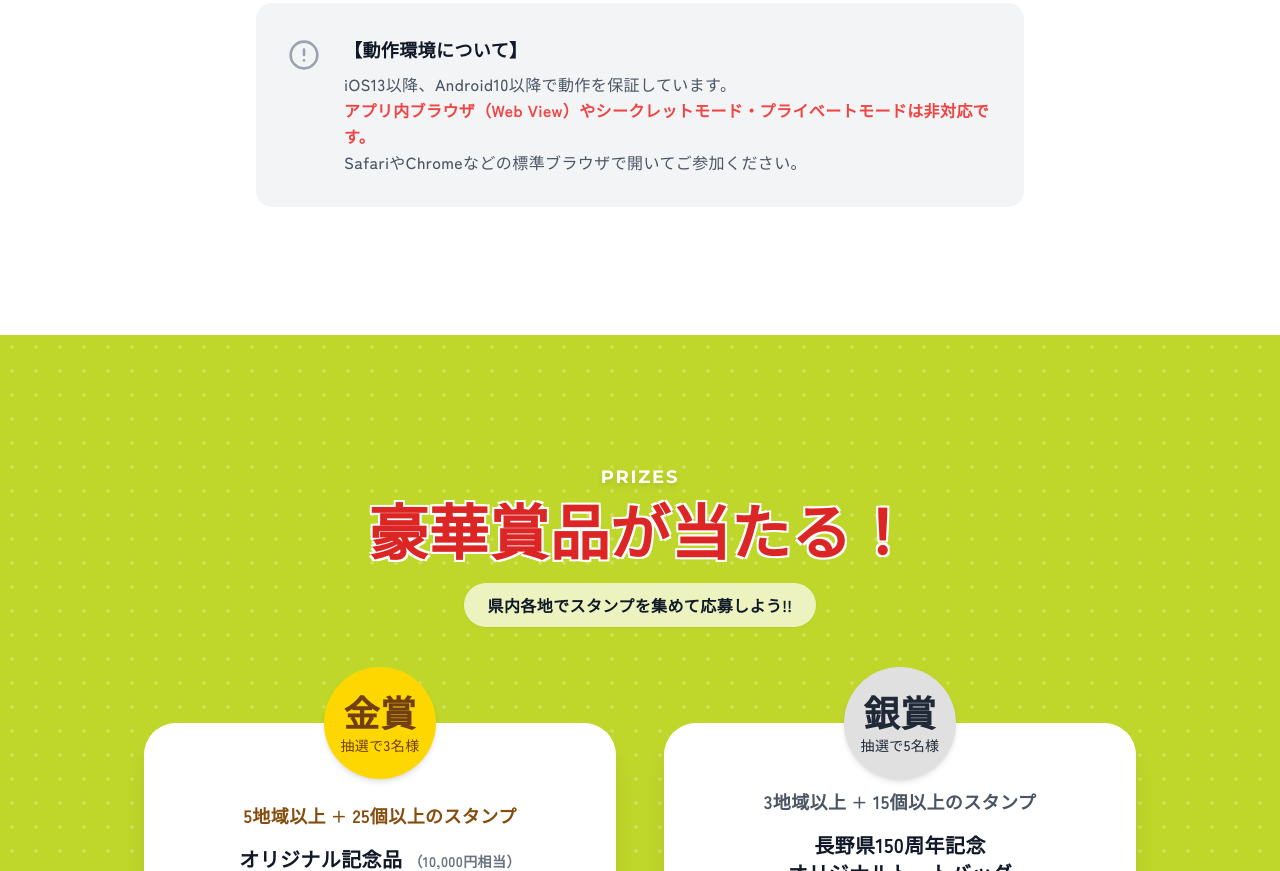
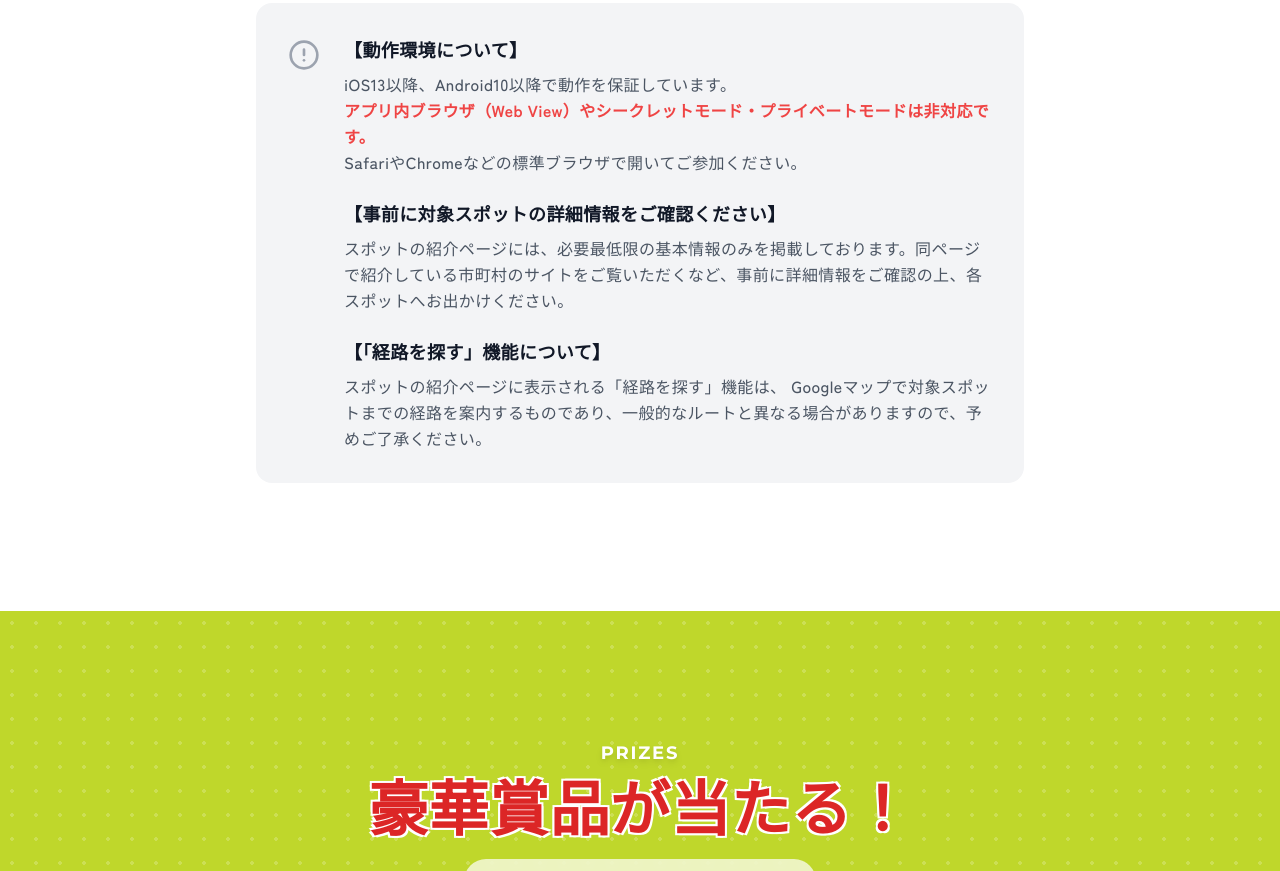
Before and after one commit to omomoinc/nagano150, a plain HTML site: page index.html in a window 1280 px wide. Shown: the part 2651-3522 px from the top of the page. Drawn offline with nearby package versions, Linux system fonts and the light colour scheme.

Commit message:
注意事項を追加

```diff
--- a/index.html
+++ b/index.html
@@ -244,10 +244,20 @@
                 </svg>
                 <div class="text-left w-full">
                     <p class="text-lg font-bold text-gray-900 mb-2">【動作環境について】</p>
-                    <p class="text-base text-gray-600 leading-relaxed font-medium">
+                    <p class="text-base text-gray-600 leading-relaxed font-medium mb-6">
                         iOS13以降、Android10以降で動作を保証しています。<br>
                         <span class="text-red-500 font-bold">アプリ内ブラウザ（Web View）やシークレットモード・プライベートモードは非対応です。</span><br>
                         SafariやChromeなどの標準ブラウザで開いてご参加ください。
+                    </p>
+
+                    <p class="text-lg font-bold text-gray-900 mb-2">【事前に対象スポットの詳細情報をご確認ください】</p>
+                    <p class="text-base text-gray-600 leading-relaxed font-medium mb-6">
+                        スポットの紹介ページには、必要最低限の基本情報のみを掲載しております。同ページで紹介している市町村のサイトをご覧いただくなど、事前に詳細情報をご確認の上、各スポットへお出かけください。
+                    </p>
+
+                    <p class="text-lg font-bold text-gray-900 mb-2">【「経路を探す」機能について】</p>
+                    <p class="text-base text-gray-600 leading-relaxed font-medium">
+                        スポットの紹介ページに表示される「経路を探す」機能は、 Googleマップで対象スポットまでの経路を案内するものであり、一般的なルートと異なる場合がありますので、予めご了承ください。
                     </p>
                 </div>
             </div>
```
